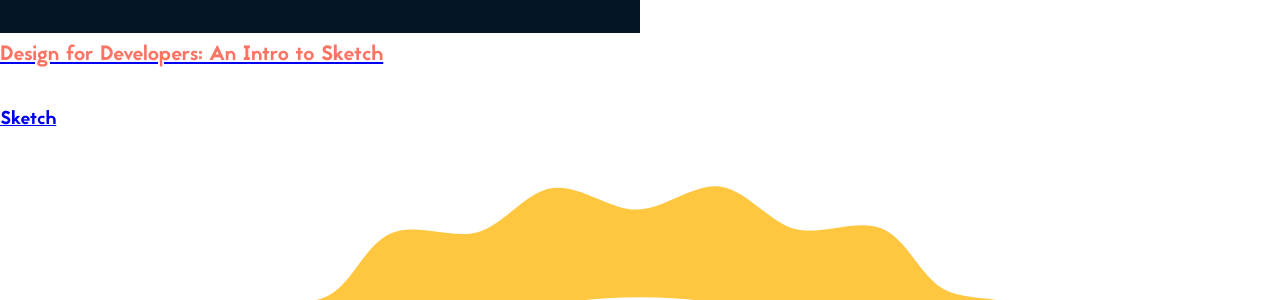
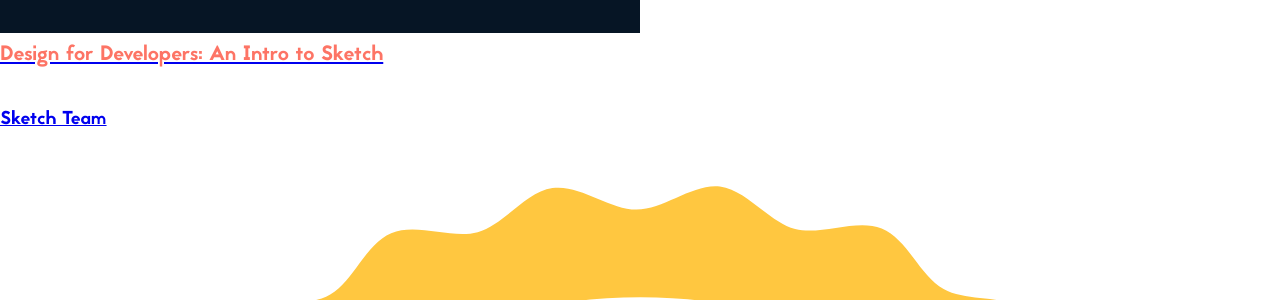
Before and after one commit to Sambillingham/beyond, a Jekyll site: the page built from index.html, in a window 1280 px wide and 900 px high, scrolled down 12115 px. Shown: the part 155-455 px from the top of the window. Built offline with Jekyll 4.4.1, drawn with Linux system fonts in a browser that asks for light colours; some web fonts are replaced.

Commit message:
:sparkles: refactor workshop infoon index page to pull from datafile

```diff
--- a/index.html
+++ b/index.html
@@ -113,11 +113,13 @@
     <p class="section-header__description">We’ve scoured the tech scene for the top industry tools and latest technologies, and invited the experts to give you a lesson on how to use them. Your conference ticket guarantees you entry to a choice of four workshops, each one hour long.</p>
   </div>
 
-  <a href="/schedule#anchor-w-sketch" class="session session--workshop">
-    <img class="session__image session__image--workshop" src="/img/workshop-sketch.png">
+  {% assign sketch = site.data.workshops | where:"position", "Sketch Team" %}
+  {% assign sketch = sketch.first %}
+  <a href="/schedule#anchor-{{sketch.anchor}}" class="session session--workshop">
+    <img class="session__image session__image--workshop" src="/img/{{sketch.image_alt-home}}">
     <div class="session__info session__info--workshop">
-      <h2 class="session__title">Design for Developers: An Intro to Sketch</h2>
-      <h3 class="session__name">Sketch</h3>
+      <h2 class="session__title">{{sketch.title}}</h2>
+      <h3 class="session__name">{{sketch.position}}</h3>
     </div>
   </a>
 
```
